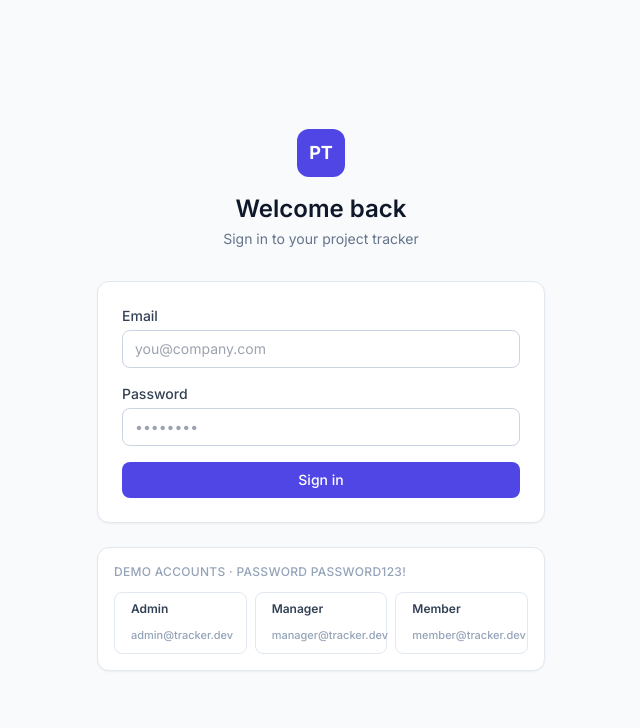
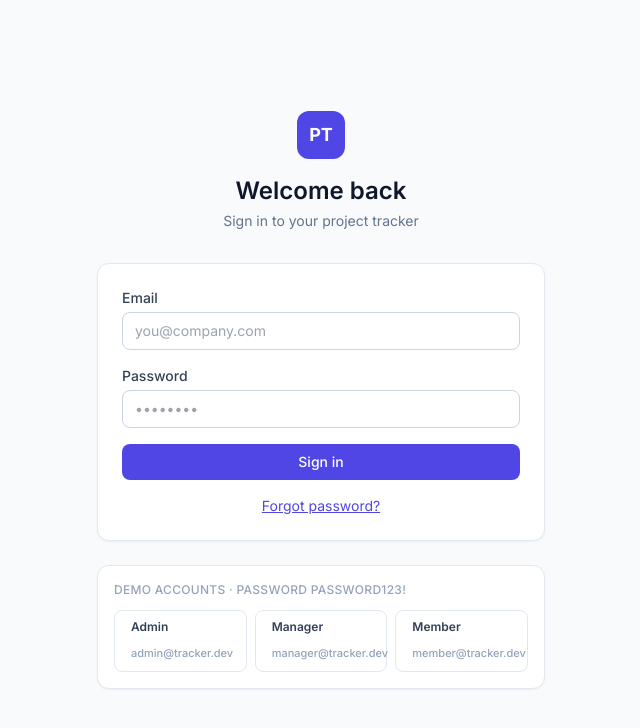
Before and after one commit to Arpanoob/project-tracker-rbac, a Next.js app in the folder frontend/: page /login in a window 1280 px wide. Shown: the top 728 px of the page, without its empty margins (319-959 px from the left). Built offline with nearby package versions, Linux system fonts and the light colour scheme; no server answers.

Commit message:
feat: login forgot-password link and invite-based user creation UI

```diff
--- a/frontend/src/app/(dashboard)/users/page.tsx
+++ b/frontend/src/app/(dashboard)/users/page.tsx
@@ -64,7 +64,11 @@ export default function UsersPage() {
         if (form.password) body.password = form.password;
         await api.patch(`/users/${modal.editing.id}`, body);
       } else {
-        await api.post('/users', form);
+        await api.post('/users', {
+          name: form.name,
+          email: form.email,
+          role: form.role,
+        });
       }
       setModal({ open: false });
       await load();
@@ -178,19 +182,24 @@ export default function UsersPage() {
               required
             />
           </div>
+          {modal.editing ? (
             <div>
               <label className="label">
-              Password {modal.editing && <span className="text-slate-400">(leave blank to keep)</span>}
+                Password <span className="text-slate-400">(leave blank to keep)</span>
               </label>
               <input
                 type="password"
                 className="input"
                 value={form.password}
                 onChange={(event) => setForm({ ...form, password: event.target.value })}
-              required={!modal.editing}
                 minLength={form.password ? 8 : undefined}
               />
             </div>
+          ) : (
+            <p className="rounded-lg bg-sky-50 px-3 py-2 text-sm text-sky-700">
+              An invite email will be sent so they can set their own password.
+            </p>
+          )}
           <div>
             <label className="label">Role</label>
             <select
--- a/frontend/src/app/login/page.tsx
+++ b/frontend/src/app/login/page.tsx
@@ -28,6 +28,7 @@ function LoginForm() {
   const [password, setPassword] = useState('');
   const [error, setError] = useState<string | null>(null);
   const [submitting, setSubmitting] = useState(false);
+  const justReset = params.get('reset') === '1';
 
   async function handleSubmit(event: React.FormEvent) {
     event.preventDefault();
@@ -62,6 +63,11 @@ function LoginForm() {
         </div>
 
         <form onSubmit={handleSubmit} className="card space-y-4 p-6">
+          {justReset && (
+            <div className="rounded-lg bg-emerald-50 px-3 py-2 text-sm text-emerald-700">
+              Password saved. Please sign in.
+            </div>
+          )}
           {error && (
             <div className="rounded-lg bg-rose-50 px-3 py-2 text-sm text-rose-700">{error}</div>
           )}
@@ -99,6 +105,13 @@ function LoginForm() {
           <button type="submit" className="btn-primary w-full" disabled={submitting}>
             {submitting ? 'Signing in…' : 'Sign in'}
           </button>
+
+          <a
+            href="/forgot-password"
+            className="block text-center text-sm text-brand-600 underline"
+          >
+            Forgot password?
+          </a>
         </form>
 
         <div className="mt-6 card p-4">
```
Lines whose indentation alone changed are shown as unchanged.
